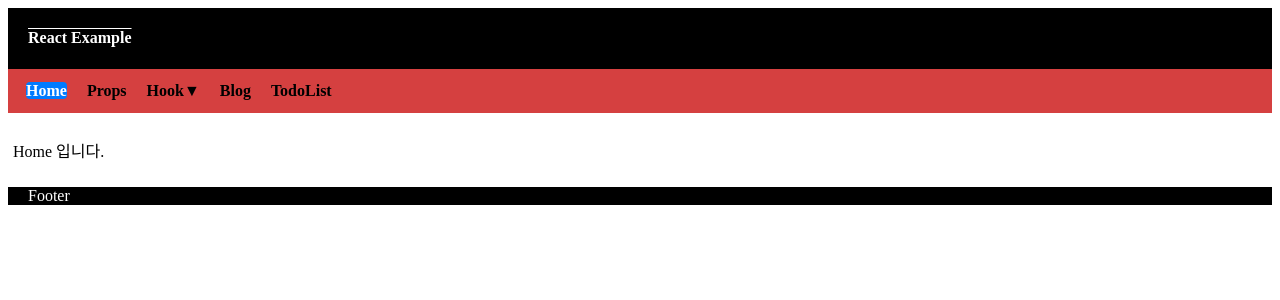
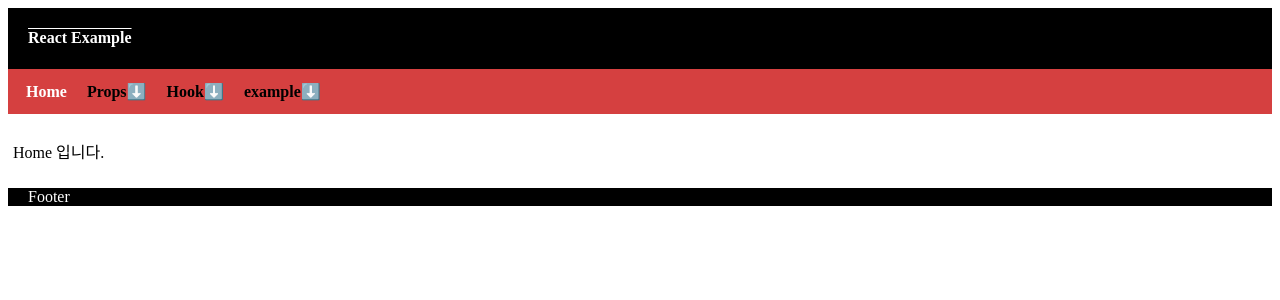
Before and after one commit to KJS12/react-example, a React (Create React App) app: page / in a window 1280 px wide. Shown: the top 300 px of the page. Built offline with nearby package versions, Linux system fonts and the light colour scheme.

Commit message:
20250710 KJS - 메뉴수정

```diff
--- a/src/css/menu.css
+++ b/src/css/menu.css
@@ -1,52 +1,26 @@
-/* Start Menu css */
-/* 전체 검색 컨테이너 */
-.search-container {
-  display: flex;
-  flex-direction: column;
-  width: 500px;
-}
-
-/* 입력창 스타일 */
-.search-container input {
-  width: 100%;
-  height: 50px;
-  padding-left: 20px;
-  font-size: 30px;
-  margin-bottom: 10px;
-}
-
-/* 리스트 항목 스타일 */
-.search-container li {
-  border: 1px solid gray;
-  font-size: 30px;
-  list-style: none;
-  border-top: none;
-  background-color: rgb(232, 232, 232);
-  display: flex;
-  justify-content: space-between;
-  padding: 10px 20px;
-}
-
+/* 상단메뉴 (depth 1) */
 .menu-item {
   position: relative; /* 하위 메뉴 위치 기준 */
   display: inline-block;
   padding: 5px 10px;
 }
 
+/* 상단메뉴 (depth 1) 선택시 */
+.menu-item a.active {
+  color: white;
+}
+
+/* 상단메뉴 (depth 1) 마우스 올리면 하위메뉴 영역 보이기 */
+.menu-item:hover > .submenu {
+  display: block; /* 마우스 올리면 표시 */
+}
+
+/* 하위메뉴 (depth 2) 마우스 올렸을때  */
 .menu-item.has-children > a:hover {
   cursor: default;
 }
 
-.menu-item:hover > .submenu {
-  display: block; /* 마우스 올리면 표시 */
-}
-
-.menu-item a.active {
-  color: white;
-  background-color: #007bff; /* 원하는 강조 색상 */
-  border-radius: 4px;
-}
-
+/* 하위메뉴 (depth 2) */
 .submenu {
   display: none; /* 기본 숨김 */
   position: absolute;
@@ -61,16 +35,19 @@
   overflow-y: auto;     /* ✅ 세로 스크롤 추가 */
 }
 
+/* 하위메뉴 (depth 1) 목록 */
 .submenu > li {
   padding: 8px 15px;
   white-space: nowrap;
 }
 
+/* 하위메뉴 (depth 2) 마우스 올렸을때 */
 .submenu > li:hover {
   background-color: #f0f0f0;
 }
 
-/* 스크롤바 숨기기 */
-.scroll-container::-webkit-scrollbar {
-  display: none;
+/* 하위메뉴 (depth 2) 목록 선택시  */
+.submenu > li > a.active {
+  color: #007bff;
+  border-bottom: 1px solid #007bff;
 }
--- a/src/css/style.css
+++ b/src/css/style.css
@@ -136,3 +136,36 @@
 .mr-5 {
   margin-right: 5px;
 }
+
+/* 전체 검색 컨테이너 */
+.search-container {
+  display: flex;
+  flex-direction: column;
+  width: 500px;
+}
+
+/* 입력창 스타일 */
+.search-container input {
+  width: 100%;
+  height: 50px;
+  padding-left: 20px;
+  font-size: 30px;
+  margin-bottom: 10px;
+}
+
+/* 리스트 항목 스타일 */
+.search-container li {
+  border: 1px solid gray;
+  font-size: 30px;
+  list-style: none;
+  border-top: none;
+  background-color: rgb(232, 232, 232);
+  display: flex;
+  justify-content: space-between;
+  padding: 10px 20px;
+}
+
+/* 스크롤바 숨기기 */
+.scroll-container::-webkit-scrollbar {
+  display: none;
+}
--- a/src/layout/Menu.jsx
+++ b/src/layout/Menu.jsx
@@ -21,7 +21,7 @@ const renderMenu = (pages, basePath = "") => {
                     className={({ isActive }) => (isActive ? "active" : "")}
                 >
                     {page.label}
-                    {hasChildren && "▼"}
+                    {hasChildren && "⬇️"}
                 </NavLink>
                 {
                     hasChildren && (
--- a/src/routes/index.js
+++ b/src/routes/index.js
@@ -27,6 +27,24 @@ import {
     PropsDrilling
 } from "../pages/props";
 
+/**
+ * 하위메뉴 X
+ * {
+ *     path: '/example',
+ *     label: 'example',
+ *     to: <Exam1 />
+ * },
+ *
+ * 하위메뉴 O
+ * {
+ *     path: '/example',
+ *     label: 'example',
+ *     children: [
+ *         {path: 'exam1', label: 'exam1', to: <Exam1 />},
+ *         {path: 'exam2', label: 'exam2', to: <Exam2 />},
+ *     ],
+ * },
+*/
 export const targetPage = [
     {
         path: '/',
@@ -36,7 +54,10 @@ export const targetPage = [
     {
         path: '/props',
         label: 'Props',
-        to: <Parent />
+        children: [
+            {path: 'parent', label: 'Parent', to: <Parent />},
+            {path: 'propsDrilling', label: 'PropsDrilling', to: <PropsDrilling />},
+        ]
     },
     {
         path: '/hook',
@@ -45,7 +66,6 @@ export const targetPage = [
             {path: 'useState', label: 'useState', to: <UseState />},
             {path: 'useEffect', label: 'useEffect',to: <UseEffect />},
             {path: 'useRef', label: 'useRef', to: <UseRef />},
-            {path: 'propsDrilling', label: 'PropsDrilling', to: <PropsDrilling />},
             {path: 'useContext', label: 'useContext', to: <UseContext />},
             {path: 'useMemo', label: 'useMemo', to: <UseMemo />},
             {path: 'useCallback', label: 'useCallback', to: <UseCallback />},
@@ -59,13 +79,11 @@ export const targetPage = [
         ],
     },
     {
-        path: '/blog',
-        label: 'Blog',
-        to: <Blog />
-    },
-    {
-        path: '/todoList',
-        label: 'TodoList',
-        to: <TodoList />
+        path: '/example',
+        label: 'example',
+        children: [
+            {path: 'blog', label: 'Blog', to: <Blog />},
+            {path: 'todoList', label: 'TodoList', to: <TodoList />},
+        ],
     },
 ]
```
